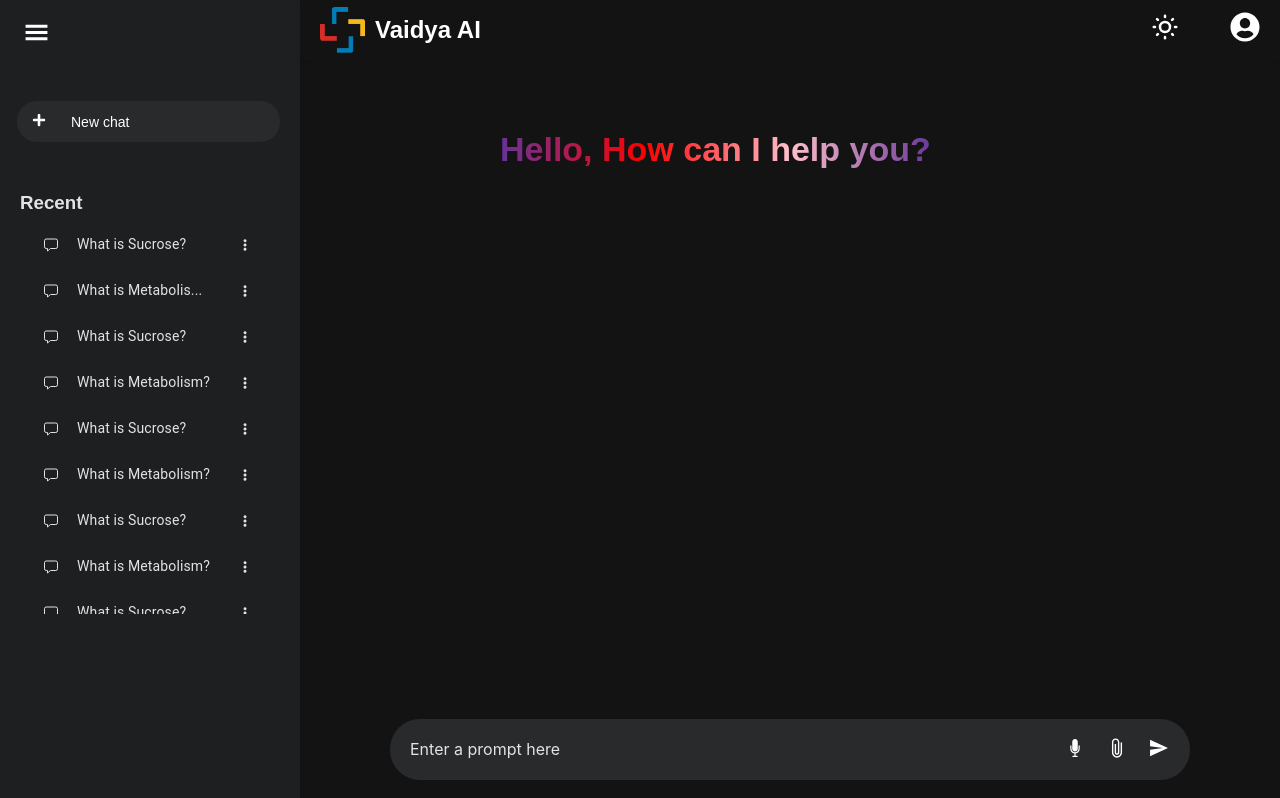
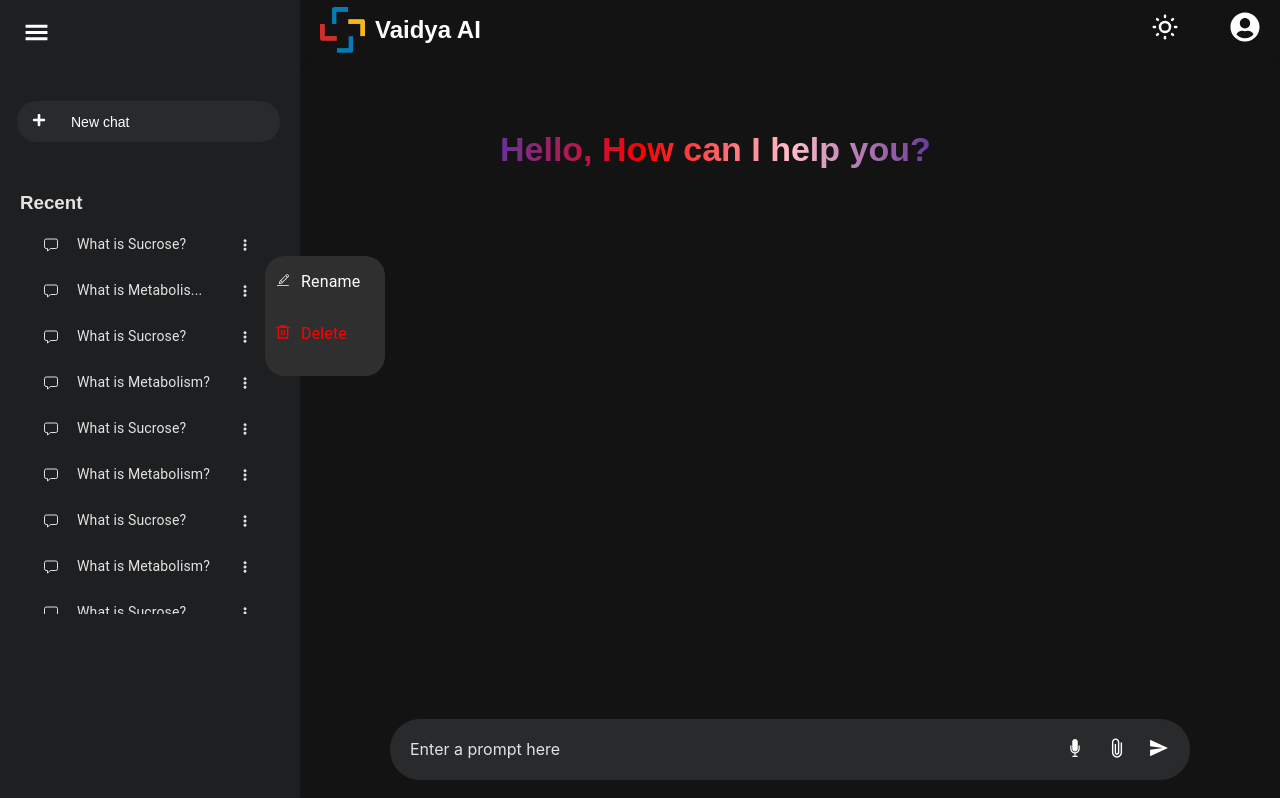
Before and after one commit to harsha-bulusu/gen-ai-chat-system-frontend, a React (Create React App) app: page / in a window 1280 px wide. Both pictures are taken after a click on the element 245 px from the left and 246 px from the top of the page. Built offline with nearby package versions, Linux system fonts and the light colour scheme; data requests are answered from the project's data file.

Commit message:
added options conversations in history

```diff
--- a/src/components/Sidebar/Sidebar.jsx
+++ b/src/components/Sidebar/Sidebar.jsx
@@ -9,6 +9,7 @@ import { SlOptionsVertical } from "react-icons/sl";
 import Tooltip from '@mui/material/Tooltip';
 import { RiDeleteBin6Line } from "react-icons/ri";
 import { CiEdit } from "react-icons/ci";
+import Modal from '@mui/material/Modal';
 
 export default function Sidebar () {
     const [isCollapsed, setCollapsed] = useState(false);
@@ -17,7 +18,7 @@ export default function Sidebar () {
     const [history, setHistory] = useState([])
     const [selectedConversation, setSelectedConversation] = useState(null)
     const [options, setOptions] = useState({
-        visibility: 'hidden',
+        open: false,
         left: '0px',
         right: '0px'
     })
@@ -72,7 +73,7 @@ export default function Sidebar () {
         e.stopPropagation()
         const {clientX, clientY} = e
         console.log(clientX, clientY)
-        setOptions({...options, visibility: 'visible', left: clientX, right: clientY})
+        setOptions({...options, open: true, left: clientX + 20, top: clientY + 10})
     }
 
     return (
@@ -128,7 +129,12 @@ export default function Sidebar () {
                     </List></div>
                 </div> : null}
 
-                {/* <ChatOptionsContainer options={options}>
+                <Modal open={options.open}
+                onClose={() => setOptions({...options, open: false})}
+                style={{width: '120px', backgroundColor: '#2f2f2f', height: '120px', color: '#fff', outline: 'none', position: 'absolute', left: options.left, top: options.top,
+                    borderRadius: '20px'
+                }}>
+                <ChatOptionsContainer>
                         <ChatOption>
                             <ChatOptionIconContainer>
                                 <CiEdit />
@@ -146,7 +152,8 @@ export default function Sidebar () {
                                 <ListItemText>Delete</ListItemText>
                             </ChatOptionTitleContainer>
                         </ChatOption>
-                </ChatOptionsContainer> */}
+                </ChatOptionsContainer>
+                </Modal>
         </SidebarContainer>
     )
 }
--- a/src/components/Sidebar/Sidebar.styled.js
+++ b/src/components/Sidebar/Sidebar.styled.js
@@ -98,17 +98,9 @@ export const ChatoptionsButtonContainer = styled.div.withConfig({
     }
 `
 
-export const ChatOptionsContainer = styled.div.withConfig({
-  shouldForwardProp: (prop) => prop !== 'options'
-})`
-  visibility: visible;
-  position: fixed;
-  left: 10;
-  top: 50;
-  z-index: 1000;
-  height: 120px;
-  width: 120px;
-  background-color: #2f2f2f;
+export const ChatOptionsContainer = styled.div`
+  outline: none;
+  border: none;
 `
 
 export const ChatOptionIconContainer = styled.div`
--- a/src/index.css
+++ b/src/index.css
@@ -36,3 +36,7 @@ html, body {
 .history-list :hover {
   overflow-y: scroll;
 }
+
+.MuiBackdrop-root {
+  background-color: transparent !important;
+}
```
